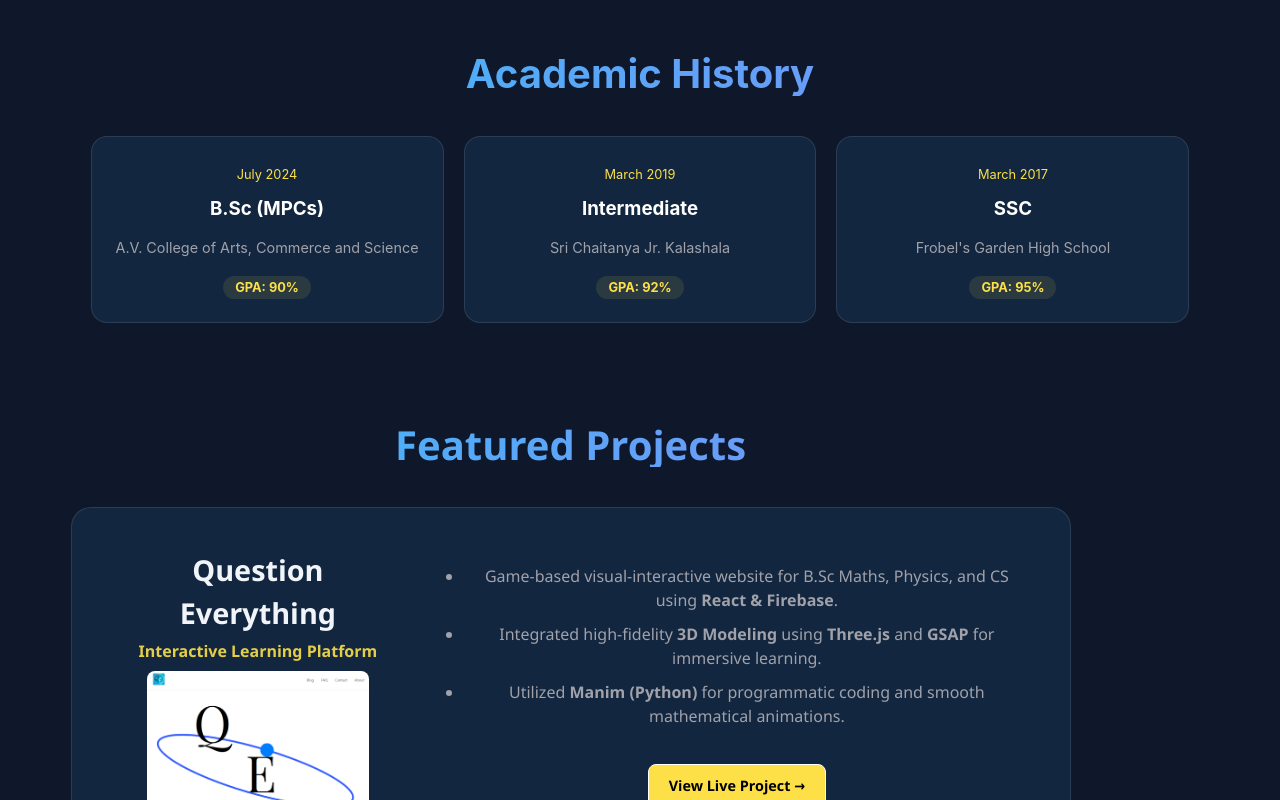
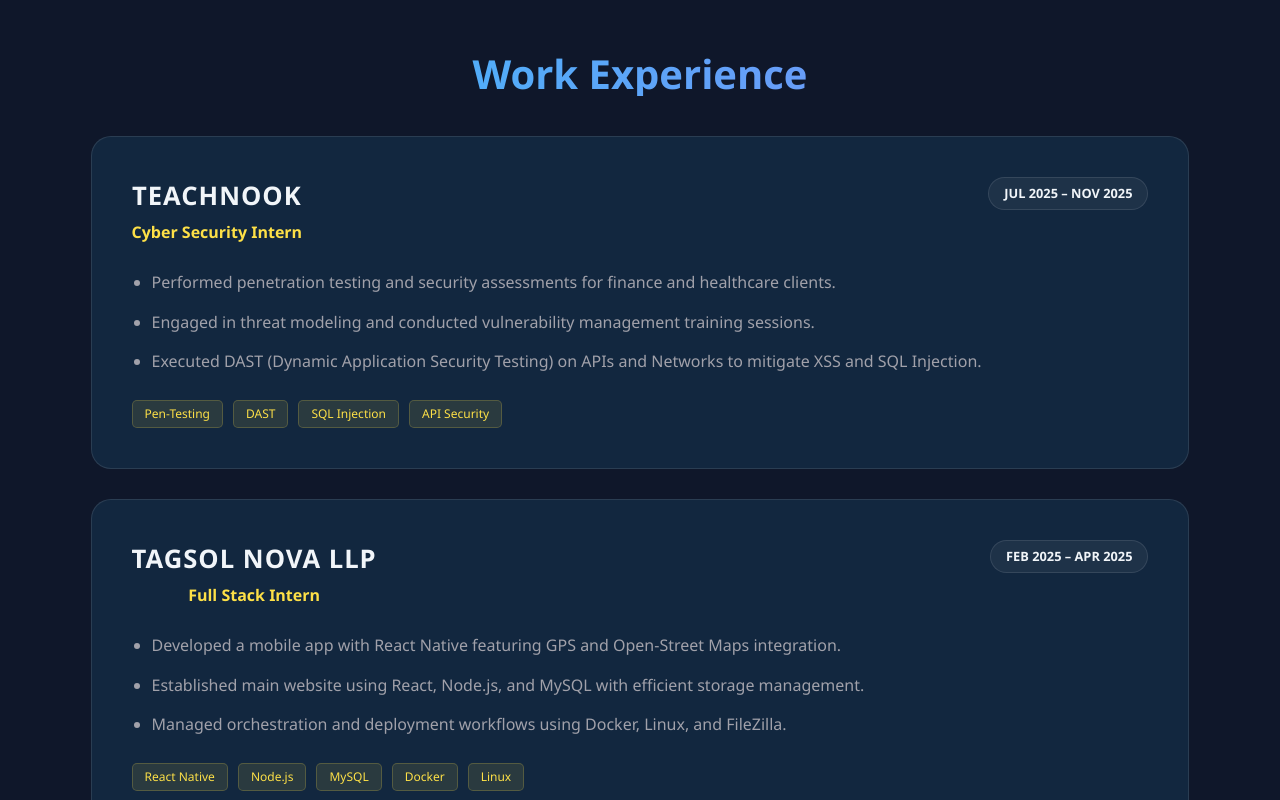
Before and after one commit to sripathimanikanta/mani-portfolio-v2, a React (Vite) app: page / in a window 1280 px wide. Shown: the part 760-1560 px from the top of the page. Built offline with nearby package versions, Linux system fonts and the light colour scheme.

Commit message:
added experience and certificates and added colors to footer

```diff
--- a/src/App.jsx
+++ b/src/App.jsx
@@ -2,8 +2,10 @@
 import Contact from './Components/Contact.jsx';
 import Hero from './Components/Hero.jsx';
 import Navbar from './Components/Navbar.jsx';
+import Experience from './Components/Experience.jsx';
 import Portfolio from './Components/Portfolio.jsx';
 import Projects from './Components/Projects.jsx';
+import Certificates from './Components/Certificates.jsx';
 import Skills from './Components/Skills.jsx';
 import Footer from './Components/Footer.jsx';
 
@@ -12,9 +14,11 @@
     <>
       <Navbar />
       <Hero />
+      <Experience />
       <Portfolio />
       <Projects />
       <Skills />
+      <Certificates />
       <Contact />
       <Footer />
     </>
--- /dev/null
+++ b/src/Components/Certificates.jsx
@@ -0,0 +1,30 @@
+import '../Css/Certificates.css';
+
+const Certificates = () => {
+  const certs = [
+    { title: "Python", issuer: "Kaggle", date: "Verified",link:"https://www.kaggle.com/learn/certification/manikantasripathi/python" },
+    { title: "HTML", issuer: "Great Learning", date: "Verified",link:"https://olympus.mygreatlearning.com/courses/12761/certificate" },
+    { title: "SQL", issuer: "Kaggle", date: "Verified",link: "https://www.kaggle.com/learn/certification/manikantasripathi/intro-to-sql" }
+  ];
+
+  return (
+    <section id="certifications" className="certs-section">
+      <h1 className="section-title">Professional <span className="accent">Certifications</span></h1>
+      <div className="certs-grid">
+        {certs.map((cert, index) => (
+          <div key={index} className="cert-card">
+            <div className="cert-icon">📜</div>
+            <div className="cert-info">
+              <h3>{cert.title}</h3>
+              <p className="issuer">{cert.issuer}</p>
+              {/* <span className="verify-tag">{cert.date}</span> */}
+              <a className="verify-tag" href={cert.link} target='_blank'>{cert.date}</a>
+            </div>
+          </div>
+        ))}
+      </div>
+    </section>
+  );
+};
+
+export default Certificates;
--- a/src/Components/Contact.jsx
+++ b/src/Components/Contact.jsx
@@ -11,6 +11,10 @@
           Whether you need a custom mathematical animation, a freelance
           developer, or private tutoring in Science and CS, I'm currently open
           for new opportunities.
+        </p>
+
+        <p className="em">
+          Email-id: manikantasripathi576@gmail.com
         </p>
 
         {/*         <div style="display: grid; grid-template-columns: repeat(auto-fit, minmax(200px, 1fr)); gap: 20px; margin-bottom: 40px;">
--- /dev/null
+++ b/src/Components/Experience.jsx
@@ -0,0 +1,59 @@
+import '../Css/Experience.css';
+
+const Experience = () => {
+  const jobs = [
+    {
+      company: "TEACHNOOK",
+      role: "Cyber Security Intern",
+      period: "JUL 2025 – NOV 2025",
+      points: [
+        "Performed penetration testing and security assessments for finance and healthcare clients.",
+        "Engaged in threat modeling and conducted vulnerability management training sessions.",
+        "Executed DAST (Dynamic Application Security Testing) on APIs and Networks to mitigate XSS and SQL Injection."
+      ],
+      tags: ["Pen-Testing", "DAST", "SQL Injection", "API Security"]
+    },
+    {
+      company: "TAGSOL NOVA LLP",
+      role: "Full Stack Intern",
+      period: "FEB 2025 – APR 2025",
+      points: [
+        "Developed a mobile app with React Native featuring GPS and Open-Street Maps integration.",
+        "Established main website using React, Node.js, and MySQL with efficient storage management.",
+        "Managed orchestration and deployment workflows using Docker, Linux, and FileZilla."
+      ],
+      tags: ["React Native", "Node.js", "MySQL", "Docker", "Linux"]
+    }
+  ];
+
+  return (
+    <section id="experience" className="experience-section">
+      <h1 className="section-title">Work <span className="accent">Experience</span></h1>
+      <div className="experience-container">
+        {jobs.map((job, index) => (
+          <div key={index} className="experience-card">
+            <div className="exp-header">
+              <div>
+                <h2>{job.company}</h2>
+                <p className="role-text">{job.role}</p>
+              </div>
+              <span className="date-badge">{job.period}</span>
+            </div>
+            <ul className="exp-points">
+              {job.points.map((point, i) => (
+                <li key={i}>{point}</li>
+              ))}
+            </ul>
+            <div className="exp-tags">
+              {job.tags.map((tag, i) => (
+                <span key={i} className="exp-tag">{tag}</span>
+              ))}
+            </div>
+          </div>
+        ))}
+      </div>
+    </section>
+  );
+};
+
+export default Experience;
--- a/src/Components/Navbar.jsx
+++ b/src/Components/Navbar.jsx
@@ -21,9 +21,11 @@
         </div>
 
         <ul className="nav-links">
+          <li><a href="#experience">Experience</a></li>
           <li><a href="#academia">Academia</a></li>
+          <li><a href="#projects">Projects</a></li>
           <li><a href="#technical">Technical</a></li>
-          <li><a href="#projects">Projects</a></li>
+          <li><a href="#certifications">Certificates</a></li>
           <li><a href="#contact" className="nav-btn">Contact</a></li>
         </ul>
       </div>
--- /dev/null
+++ b/src/Css/Certificates.css
@@ -0,0 +1,69 @@
+.certs-section {
+  max-width: 1100px;
+  margin: 80px auto;
+  padding: 0 20px;
+}
+
+.certs-grid {
+  display: grid;
+  grid-template-columns: repeat(auto-fit, minmax(300px, 1fr));
+  gap: 20px;
+}
+
+.cert-card {
+  background: var(--card-glass);
+  border: 1px solid var(--border);
+  padding: 25px;
+  border-radius: 16px;
+  display: flex;
+  align-items: center;
+  gap: 20px;
+  transition: all 0.4s ease;
+  position: relative;
+  overflow: hidden;
+}
+
+.cert-card:hover {
+  transform: scale(1.02);
+  border-color: var(--nano-yellow);
+  background: rgba(253, 224, 71, 0.02);
+}
+
+.cert-icon {
+  font-size: 2rem;
+  background: rgba(255, 255, 255, 0.05);
+  width: 60px;
+  height: 60px;
+  display: flex;
+  align-items: center;
+  justify-content: center;
+  border-radius: 12px;
+}
+
+.cert-info{
+  margin: 0 auto;
+}
+
+.cert-info h3 {
+  margin: 0;
+  font-size: 1.1rem;
+  color: var(--text-white);
+}
+
+.issuer {
+  margin: 5px 0;
+  color: var(--nano-yellow);
+  font-size: 0.9rem;
+  font-weight: 600;
+}
+
+.verify-tag {
+  font-size: 0.7rem;
+  text-transform: uppercase;
+  letter-spacing: 1px;
+  color: var(--text-muted);
+  border: 1px solid var(--border);
+  padding: 2px 8px;
+  border-radius: 4px;
+  cursor: pointer;
+}
--- /dev/null
+++ b/src/Css/Experience.css
@@ -0,0 +1,81 @@
+.experience-section {
+  max-width: 1100px;
+  margin: 100px auto;
+  padding: 0 20px;
+}
+
+.experience-container {
+  display: flex;
+  flex-direction: column;
+  gap: 30px;
+}
+
+.experience-card {
+  background: var(--card-glass);
+  border: 1px solid var(--border);
+  padding: 40px;
+  border-radius: 20px;
+  transition: 0.3s ease;
+}
+
+.experience-card:hover {
+  border-color: rgba(253, 224, 71, 0.4);
+  background: rgba(255, 255, 255, 0.05);
+}
+
+.exp-header {
+  display: flex;
+  justify-content: space-between;
+  align-items: flex-start;
+  margin-bottom: 25px;
+  flex-wrap: wrap;
+  gap: 15px;
+}
+
+.exp-header h2 {
+  margin: 0;
+  font-size: 1.6rem;
+  letter-spacing: 1px;
+}
+
+.role-text {
+  color: var(--nano-yellow);
+  font-weight: 600;
+  margin: 5px 0 0 0;
+}
+
+.date-badge {
+  background: rgba(255, 255, 255, 0.05);
+  padding: 6px 15px;
+  border-radius: 30px;
+  font-size: 0.8rem;
+  font-weight: 700;
+  border: 1px solid var(--border);
+}
+
+.exp-points {
+  padding-left: 20px;
+  color: var(--text-muted);
+  line-height: 1.7;
+  text-align: left;
+}
+
+.exp-points li {
+  margin-bottom: 12px;
+}
+
+.exp-tags {
+  margin-top: 25px;
+  display: flex;
+  gap: 10px;
+  flex-wrap: wrap;
+}
+
+.exp-tag {
+  font-size: 0.75rem;
+  background: rgba(253, 224, 71, 0.1);
+  color: var(--nano-yellow);
+  padding: 4px 12px;
+  border-radius: 5px;
+  border: 1px solid rgba(253, 224, 71, 0.2);
+}
--- a/src/Css/Footer.css
+++ b/src/Css/Footer.css
@@ -38,12 +38,6 @@
 
 .footer-socials a {
   text-decoration: none;
-  color: var(--text-white);
-  font-size: 0.85rem;
-  font-weight: 600;
-  text-transform: uppercase;
-  letter-spacing: 1px;
-  transition: 0.3s ease;
   padding: 5px 0;
   position: relative;
 }
@@ -91,3 +85,27 @@
   background: linear-gradient(90deg, transparent, var(--border), transparent);
   margin: 20px auto 0 auto;
 }
+
+#svg-icon-lkd, #svg-icon-yt, #svg-icon-inst, #svg-icon-x {
+  width: 50px;
+  filter: grayscale(100%) opacity(0.6);
+  transition: filter 0.3s ease;
+}
+
+/* The hover state (Target: Nano-Banana Yellow) */
+#svg-icon-lkd:hover {
+  filter: invert(22%) sepia(77%) saturate(5716%) hue-rotate(198deg) brightness(94%) contrast(105%);
+  opacity: 1;
+}
+#svg-icon-yt:hover{
+  filter: invert(15%) sepia(88%) saturate(7487%) hue-rotate(344deg) brightness(101%) contrast(107%);
+  opacity: 1;
+}
+#svg-icon-x:hover{
+  filter: invert(49%) sepia(48%) saturate(3496%) hue-rotate(182deg) brightness(105%) contrast(94%);
+  opacity: 1;
+}
+#svg-icon-inst:hover{
+  filter: invert(15%) sepia(63%) saturate(6057%) hue-rotate(313deg) brightness(108%) contrast(110%);
+  opacity: 1;
+}
```
Also changed, not shown: src/Components/Footer.jsx (+4 -4 lines).
